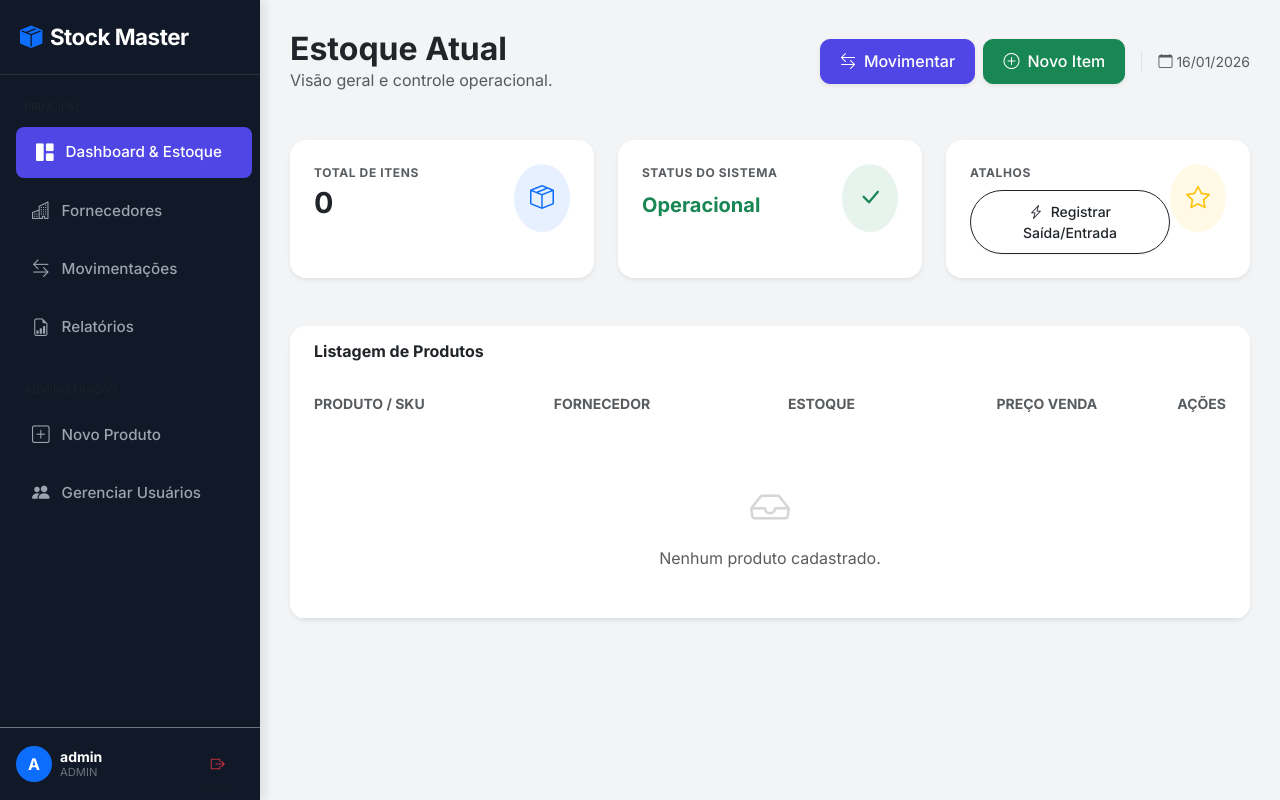
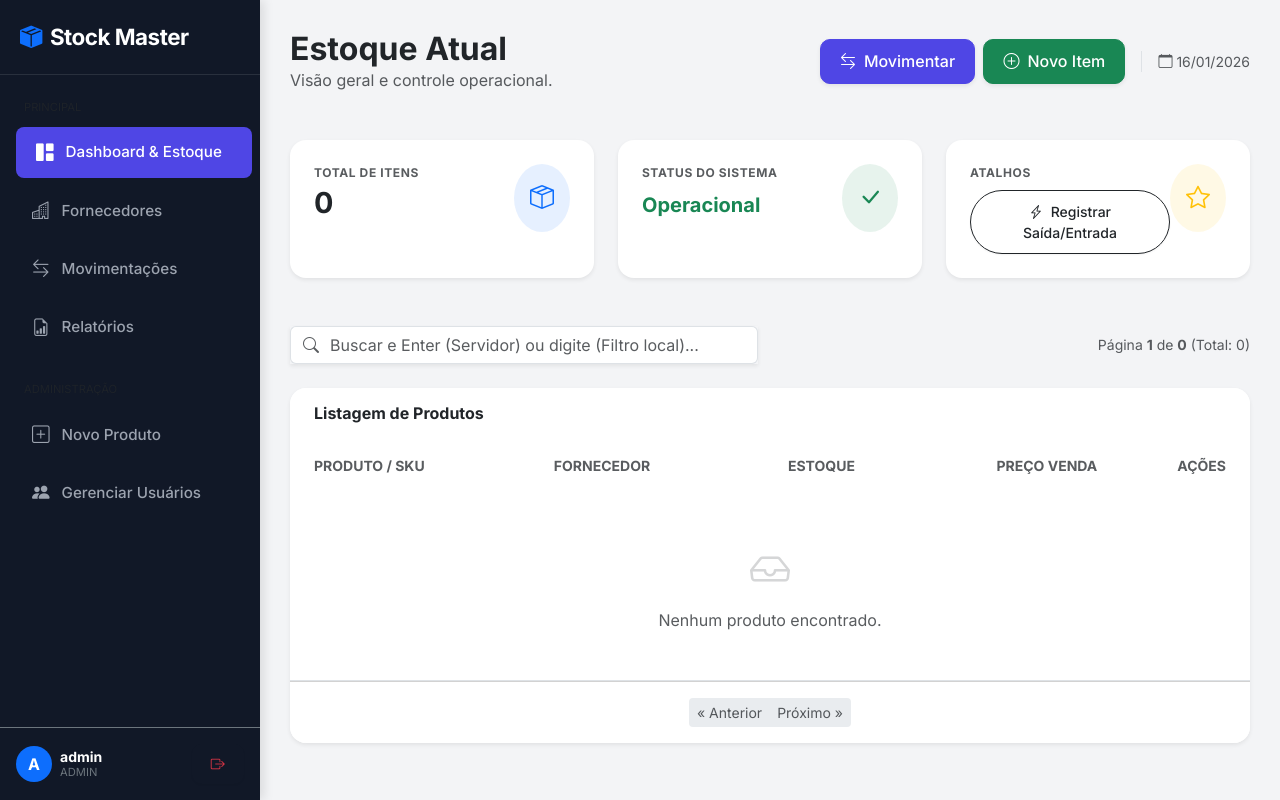
Before and after one commit to EngSivaldo/stock-master-uninter, a Flask app: page / in a window 1280 px wide. Run offline with Flask 3, Linux system fonts and the light colour scheme; a user stored in the database is signed in.

Commit message:
feat: Implementacao de paginacao (Server-Side) na listagem de produtos

```diff
--- a/app/blueprints/inventory/routes.py
+++ b/app/blueprints/inventory/routes.py
@@ -10,12 +10,31 @@ inventory_bp = Blueprint('inventory', __name__)
 @inventory_bp.route('/')
 @login_required
 def index():
-    # Se ainda não tivermos templates, vamos retornar texto simples para testar
-    products = Product.query.all()
+    # 1. Captura termo de busca e número da página da URL
+    search_query = request.args.get('q', '')
+    page = request.args.get('page', 1, type=int) # Padrão é página 1
+    per_page = 10 # Produtos por página (mude para testar, ex: 2)
+
+    # 2. Monta a Query BASE (sem executar ainda)
+    query = Product.query
+
+    # 3. Aplica filtro de busca se existir
+    if search_query:
+        query = query.filter(
+            (Product.name.contains(search_query)) |
+            (Product.sku.contains(search_query))
+        )
+
+    # 4. A MÁGICA: .paginate() em vez de .all()
+    # Isso executa a query no banco com LIMIT e OFFSET automaticamente
+    products_pagination = query.paginate(page=page, per_page=per_page, error_out=False)
+
     formatted_date = datetime.now().strftime('%d/%m/%Y')
-    return render_template('inventory/index.html', products=products, now=formatted_date)
 
-# ... (mantenha os imports lá em cima)
+    return render_template('inventory/index.html',
+                         products=products_pagination, # Passamos o objeto paginador
+                         now=formatted_date,
+                         search_query=search_query)
 
 @inventory_bp.route('/movement/new', methods=['GET', 'POST'])
 @login_required
--- a/app/templates/inventory/index.html
+++ b/app/templates/inventory/index.html
@@ -26,7 +26,7 @@
                 <div class="d-flex justify-content-between align-items-start">
                     <div>
                         <div class="kpi-label mb-1 text-uppercase text-muted fw-bold" style="font-size: 0.75rem;">Total de Itens</div>
-                        <div class="kpi-value display-6 fw-bold text-dark">{{ products|length }}</div>
+                        <div class="kpi-value display-6 fw-bold text-dark">{{ products.total }}</div>
                     </div>
                     <div class="p-3 bg-primary bg-opacity-10 rounded-circle text-primary">
                         <i class="bi bi-box-seam fs-4"></i>
@@ -71,6 +71,33 @@
     </div>
 </div>
 
+<div class="row mb-4 align-items-center">
+    <div class="col-md-6">
+        <form action="{{ url_for('inventory.index') }}" method="GET" class="d-flex gap-2">
+            <div class="input-group shadow-sm">
+                <span class="input-group-text bg-white border-end-0 text-muted">
+                    <i class="bi bi-search"></i>
+                </span>
+                <input type="text" name="q" id="liveSearchInput" class="form-control border-start-0 ps-0"
+                       placeholder="Buscar e Enter (Servidor) ou digite (Filtro local)..."
+                       value="{{ search_query }}" autocomplete="off">
+
+                {% if search_query %}
+                <a href="{{ url_for('inventory.index') }}" class="btn btn-light border text-muted" title="Limpar Busca">
+                    <i class="bi bi-x-lg"></i>
+                </a>
+                {% endif %}
+            </div>
+            <button type="submit" class="d-none"></button>
+        </form>
+    </div>
+
+    <div class="col-md-6 text-end text-muted small">
+        Página <strong>{{ products.page }}</strong> de <strong>{{ products.pages }}</strong>
+        (Total: {{ products.total }})
+    </div>
+</div>
+
 <div class="card shadow-sm border-0 overflow-hidden">
     <div class="card-header bg-white py-3 border-0">
         <h6 class="fw-bold mb-0 text-dark">Listagem de Produtos</h6>
@@ -88,7 +115,7 @@
                     </tr>
                 </thead>
                 <tbody>
-                    {% for p in products %}
+                    {% for p in products.items %}
                     <tr>
                         <td class="ps-4 py-3">
                             <div class="d-flex align-items-center">
@@ -101,37 +128,20 @@
                                 </div>
                             </div>
                         </td>
-
-                        <td class="text-secondary fw-medium">
-                            {{ p.supplier.name }}
-                        </td>
-
+                        <td class="text-secondary fw-medium">{{ p.supplier.name }}</td>
                         <td class="text-center">
                             {% if p.quantity <= p.min_level %}
-                                <span class="badge rounded-pill bg-danger bg-opacity-10 text-danger border border-danger border-opacity-10 px-3 py-2">
-                                    {{ p.quantity }} un
-                                </span>
+                                <span class="badge rounded-pill bg-danger bg-opacity-10 text-danger border border-danger border-opacity-10 px-3 py-2">{{ p.quantity }} un</span>
                             {% else %}
-                                <span class="badge rounded-pill bg-success bg-opacity-10 text-success border border-success border-opacity-10 px-3 py-2">
-                                    {{ p.quantity }} un
-                                </span>
+                                <span class="badge rounded-pill bg-success bg-opacity-10 text-success border border-success border-opacity-10 px-3 py-2">{{ p.quantity }} un</span>
                             {% endif %}
                         </td>
-
-                        <td class="text-end fw-bold text-dark">
-                            R$ {{ "%.2f"|format(p.price) }}
-                        </td>
-
+                        <td class="text-end fw-bold text-dark">R$ {{ "%.2f"|format(p.price) }}</td>
                         <td class="pe-4 text-end">
                             <div class="btn-group shadow-sm" role="group">
-                                <a href="{{ url_for('inventory.product_details', id=p.id) }}" class="btn btn-sm btn-light border" title="Ver Detalhes">
-                                    <i class="bi bi-eye text-primary"></i>
-                                </a>
-
+                                <a href="{{ url_for('inventory.product_details', id=p.id) }}" class="btn btn-sm btn-light border"><i class="bi bi-eye text-primary"></i></a>
                                 {% if current_user.role == 'admin' %}
-                                <a href="{{ url_for('inventory.edit_product', id=p.id) }}" class="btn btn-sm btn-light border" title="Editar">
-                                    <i class="bi bi-pencil text-dark"></i>
-                                </a>
+                                <a href="{{ url_for('inventory.edit_product', id=p.id) }}" class="btn btn-sm btn-light border"><i class="bi bi-pencil text-dark"></i></a>
                                 {% endif %}
                             </div>
                         </td>
@@ -140,7 +150,7 @@
                     <tr>
                         <td colspan="5" class="text-center py-5 text-muted">
                             <div class="mb-2"><i class="bi bi-inbox fs-1 opacity-25"></i></div>
-                            Nenhum produto cadastrado.
+                            Nenhum produto encontrado.
                         </td>
                     </tr>
                     {% endfor %}
@@ -148,5 +158,53 @@
             </table>
         </div>
     </div>
+
+    <div class="card-footer bg-white py-3">
+        <nav aria-label="Navegação de página">
+            <ul class="pagination pagination-sm justify-content-center mb-0">
+                <li class="page-item {% if not products.has_prev %}disabled{% endif %}">
+                    <a class="page-link border-0" href="{{ url_for('inventory.index', page=products.prev_num, q=search_query) }}">
+                        &laquo; Anterior
+                    </a>
+                </li>
+
+                {% for page_num in products.iter_pages(left_edge=1, right_edge=1, left_current=1, right_current=2) %}
+                    {% if page_num %}
+                        <li class="page-item {% if page_num == products.page %}active{% endif %}">
+                            <a class="page-link border-0" href="{{ url_for('inventory.index', page=page_num, q=search_query) }}">{{ page_num }}</a>
+                        </li>
+                    {% else %}
+                        <li class="page-item disabled"><span class="page-link border-0">...</span></li>
+                    {% endif %}
+                {% endfor %}
+
+                <li class="page-item {% if not products.has_next %}disabled{% endif %}">
+                    <a class="page-link border-0" href="{{ url_for('inventory.index', page=products.next_num, q=search_query) }}">
+                        Próximo &raquo;
+                    </a>
+                </li>
+            </ul>
+        </nav>
+    </div>
 </div>
 {% endblock %}
+
+{% block scripts %}
+<script>
+    // Mantemos o Live Search como um "Filtro Rápido" para a página atual
+    document.addEventListener('DOMContentLoaded', function() {
+        const searchInput = document.getElementById('liveSearchInput');
+        const tableRows = document.querySelectorAll('tbody tr');
+
+        if (searchInput) {
+            searchInput.addEventListener('keyup', function() {
+                const term = searchInput.value.toLowerCase();
+                tableRows.forEach(row => {
+                    const text = row.textContent.toLowerCase();
+                    row.style.display = text.includes(term) ? '' : 'none';
+                });
+            });
+        }
+    });
+</script>
+{% endblock %}
```
